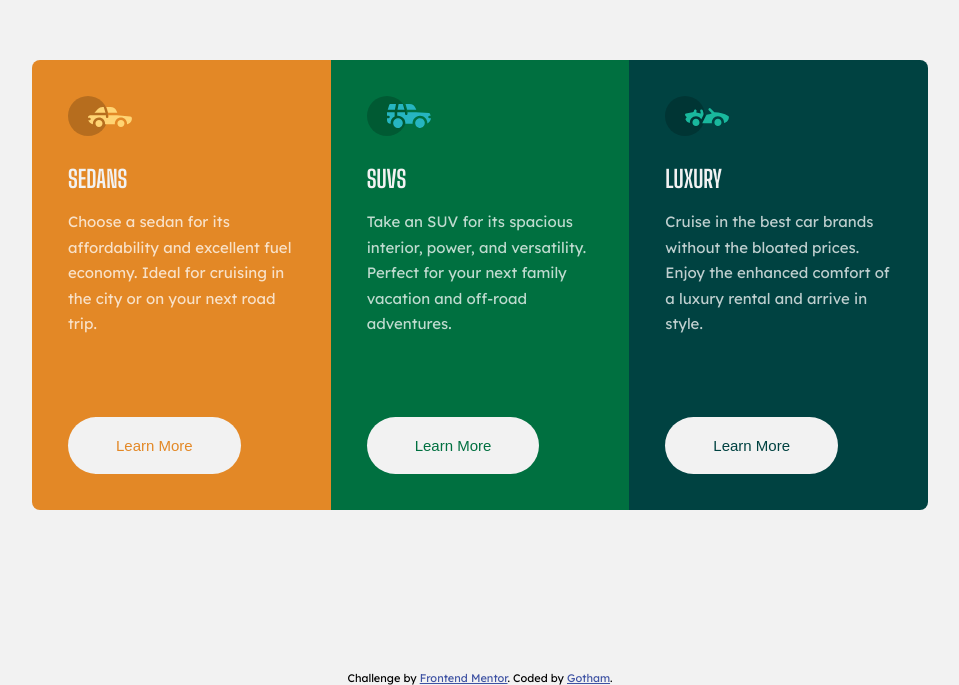
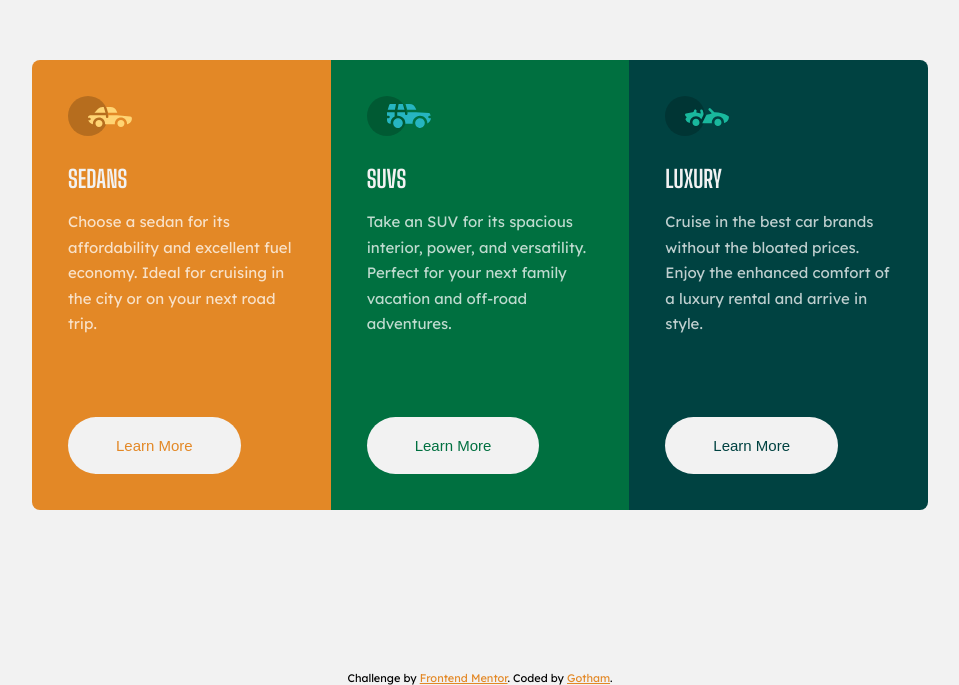
Before and after one commit to gowthamss/css-3column-preview-card, a plain HTML site: page index.html in a window 1280 px wide. Shown: the part 115-800 px from the top of the page, without its empty margins (160-1119 px from the left). Drawn offline with Linux system fonts and the light colour scheme.

Commit message:
attribution color changed

```diff
--- a/style.css
+++ b/style.css
@@ -18,7 +18,7 @@
 }
 
 .attribution a {
-    color: hsl(228, 45%, 44%);
+    color: hsl(31, 77%, 52%);
 }
 
 body {
```
